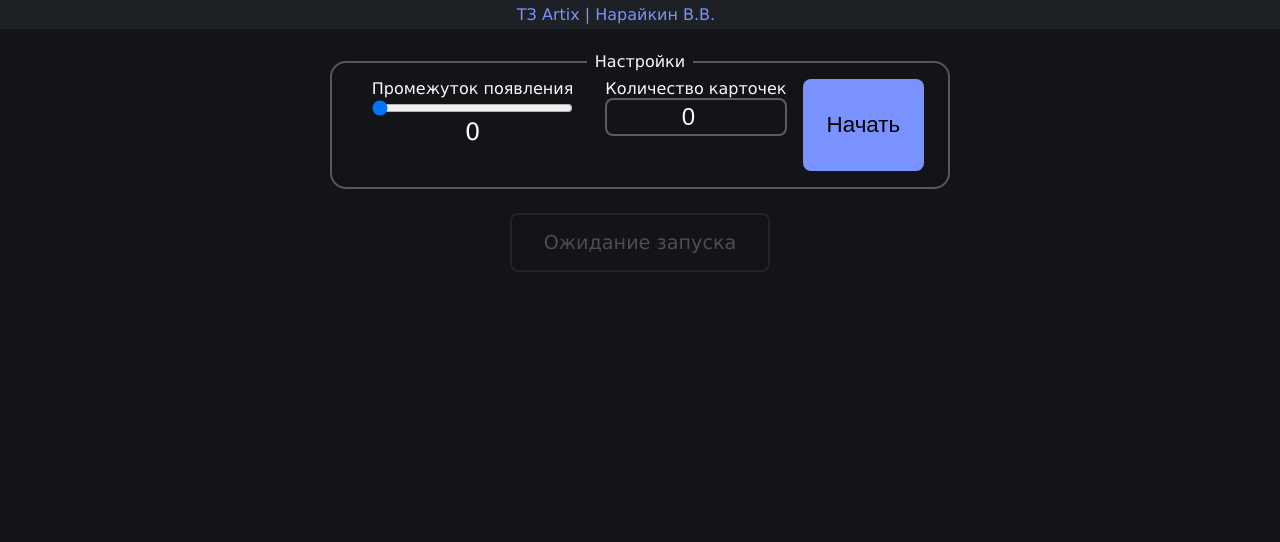
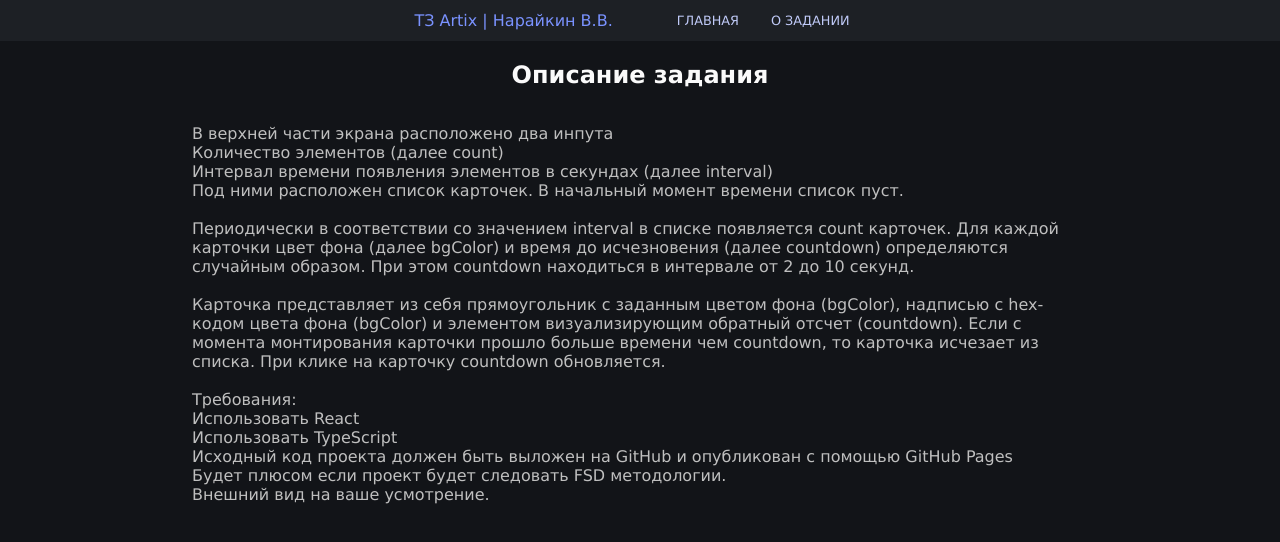
Before and after one commit to nvrvikin/tz-artix, a React (Vite) app: page /#/about in a window 1280 px wide. Before the commit this address led to /. Shown: the top 542 px of the page. Built offline with nearby package versions, Linux system fonts and the light colour scheme.

Commit message:
hash router

```diff
--- a/src/app/appRouter.tsx
+++ b/src/app/appRouter.tsx
@@ -1,13 +1,13 @@
-//import About from "@/pages/About";
+import About from "@/pages/About";
 import Home from "@/pages/Home";
-//import NoMatch from "@/pages/NoMatch";
+import NoMatch from "@/pages/NoMatch";
 import type { ReactNode } from "react";
-import { createBrowserRouter, createRoutesFromElements, Route, RouterProvider } from "react-router-dom";
+import { createHashRouter, createRoutesFromElements, Route, RouterProvider } from "react-router-dom";
 
-const appRouter = createBrowserRouter(createRoutesFromElements([
+const appRouter = createHashRouter(createRoutesFromElements([
       <Route path="/*" element={<Home />} />,
-      //<Route path="about/*" element={<About />} />,
-      //<Route path="/*" element={<NoMatch />} />
+      <Route path="about/*" element={<About />} />,
+      <Route path="/*" element={<NoMatch />} />
 ]))
 
 const AppProvider = (): ReactNode => {
--- a/src/app/styles/home/cards/_cards.scss
+++ b/src/app/styles/home/cards/_cards.scss
@@ -17,9 +17,6 @@
         border: 2px solid #fafafa00;
         transition: .3s ease;
         border-radius: .5rem;
-
-        &__idle, &__fin {
-        }
 
         &_idle {
             color: #fafafa40;
--- a/src/widgets/Header.tsx
+++ b/src/widgets/Header.tsx
@@ -1,17 +1,13 @@
-//import { Link } from "react-router-dom"
-
-/*
-<nav className="header__nav">
-            <Link to="/" className="header-nav__link">Главная</Link>
-            <Link to="/about" className="header-nav__link">О задании</Link>
-        </nav>
-*/
+import { Link } from "react-router-dom"
 
 function header() {
   return (
     <header className="header">
         <span className="header__title">ТЗ Artix | Нарайкин В.В.</span>
-
+        <nav className="header__nav">
+            <Link to="/" className="header-nav__link">Главная</Link>
+            <Link to="/about" className="header-nav__link">О задании</Link>
+        </nav>
     </header>
   )
 }
```
Also changed, not shown: 3 other files (tests, documents, lock files or other folders).
